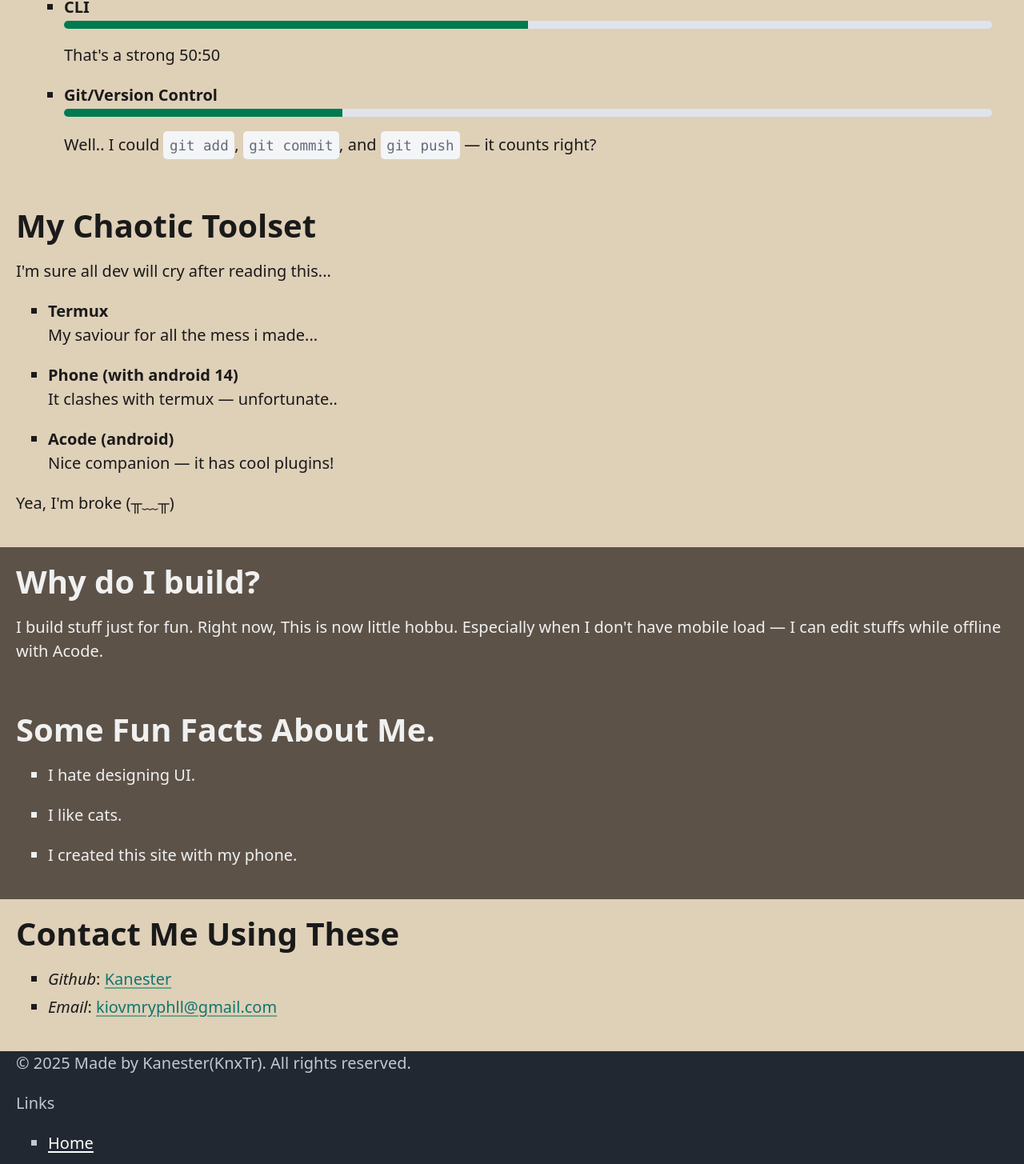
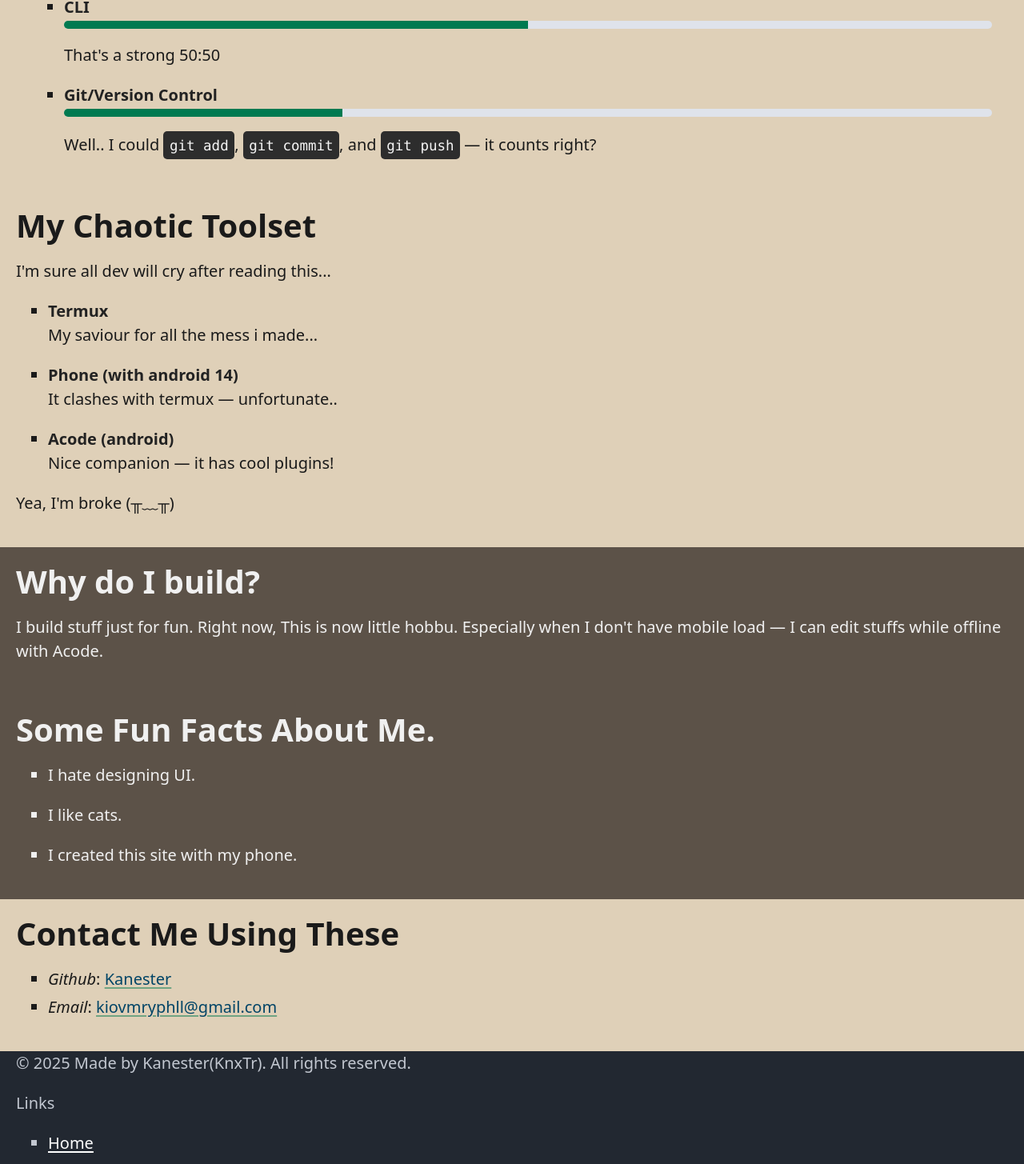
Before and after one commit to Kanester/portfolio, a SvelteKit app: page / in a window 1280 px wide. Shown: the part 1606-3061 px from the top of the page at 80% size. Built offline with nearby package versions, Linux system fonts and the light colour scheme.

Commit message:
--no-message

```diff
--- a/src/styles/global.scss
+++ b/src/styles/global.scss
@@ -38,7 +38,8 @@ section {
 	h3,
 	h4,
 	h5,
-	h6 {
+	h6,
+	strong {
 		color: #f0f0f0;
 	}
 
@@ -50,12 +51,29 @@ section {
 .bg-tertiary {
 	background-color: $tertiary;
 
-	p, li, h1, h2, h3, h4, h5, h6 {
-	  color: #1a1a1a;
+	p,
+	li,
+	h1,
+	h2,
+	h3,
+	h4,
+	h5,
+	h6 {
+		color: #1a1a1a;
+	}
+
+	code,
+	pre {
+		color: #f5f5f5;
+		background-color: #2d2d2d;
+	}
+
+	strong {
+		color: #222;
 	}
 
 	a {
-	  color: #0f766e;
+		color: #004466;
 	}
 }
 
```
